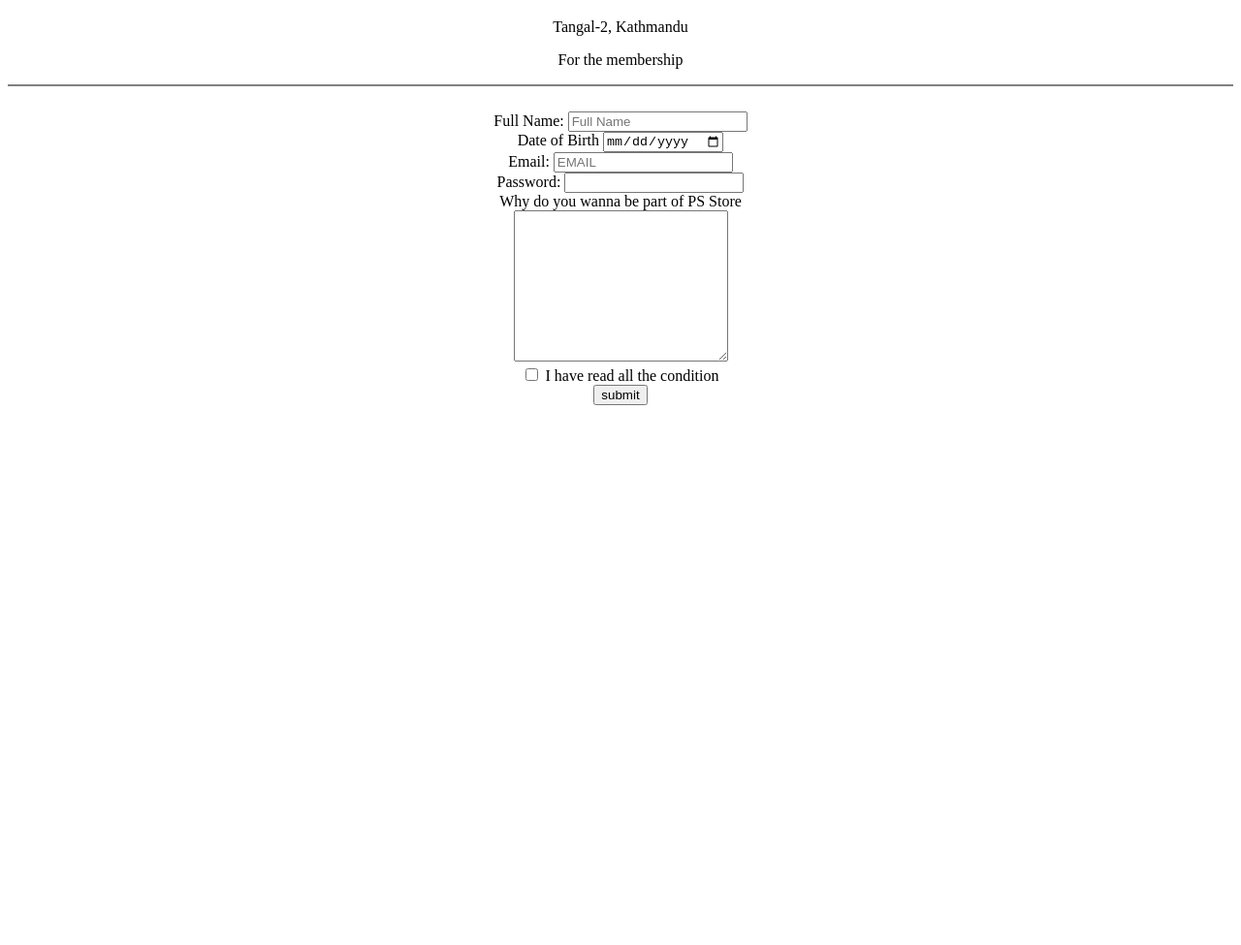
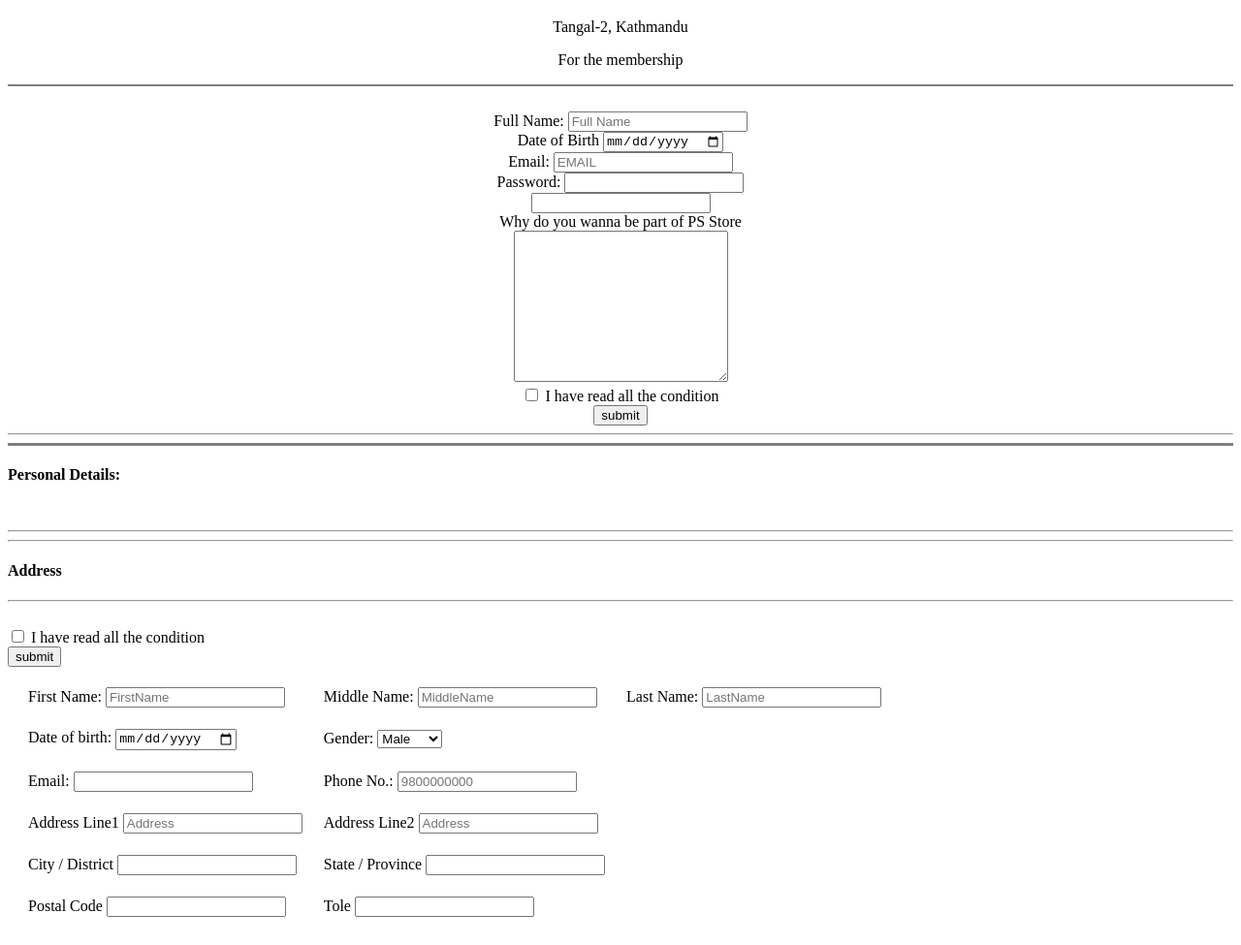
Before and after one commit to din0115/CV, a plain HTML site: page form.html in a window 1280 px wide. Shown: the part 71-1046 px from the top of the page at 97% size. Before the commit the page ends 800 px from the top, so only its background shows below. Drawn offline with Linux system fonts and the light colour scheme.

Commit message:
form create

```diff
--- a/form.html
+++ b/form.html
@@ -1,10 +1,12 @@
 <!DOCTYPE html>
 <html lang="en">
+
 <head>
     <meta charset="UTF-8">
     <meta name="viewport" content="width=device-width, initial-scale=1.0">
     <title>Form</title>
 </head>
+
 <body>
     <hr size="2" noshade>
     <center>
@@ -24,17 +26,108 @@
             <input type="email" placeholder="EMAIL" required /><br>
             <label> Password: </label>
             <input type="password" name="password" ><br>
+            <input type="password" name="password"><br>
 
             <label>Why do you wanna be part of PS Store</label><br>
-            <textarea name="name" rows="10" cols="25" ></textarea>
+            <textarea name="name" rows="10" cols="25"></textarea>
 
 
-            <br><input type="checkbox"required><label for="">  I have read all the condition </label><br>
+            <br><input type="checkbox" required><label for=""> I have read all the condition </label><br>
             <input type="submit" value="submit">
         </form>
     </center>
+    <hr>
+
+    <form action="mailto:prashantshrestha027@gmail.com" method="post" enctype="text/plain">
+        <table cellspacing="20px">
+            <hr size="3px" noshade="">
+            <tr>
+                <h4>Personal Details:</h4><br>
+                <hr>
+                <td>
+                    <label>First Name: </label>
+                    <input type="text" placeholder="FirstName" required>
+                </td>
+                <td>
+                    <label>Middle Name: </label>
+                    <input type="text" placeholder="MiddleName">
+                </td>
+                <td>
+                    <label>Last Name: </label>
+                    <input type="text" placeholder="LastName" required>
+                </td>
+            </tr>
+            <tr>
+                <td>
+                    <label>Date of birth: </label>
+                    <input type="date" required>
+                </td>
+                <td>
+                    <label for="Gender">Gender: </label>
+                    <select>
+                        <option value="Male">Male</option>
+                        <option value="Female">Female</option>
+                        <option value="Other">Other</option>
+                    </select>
+                </td>
+
+            </tr>
+            <tr>
+                <td>
+                    <label>Email: </label>
+                    <input type="email" required>
+                </td>
+                <td>
+                    <label>Phone No.: </label>
+                    <input type="tel" placeholder="9800000000" required>
+                </td>
+            </tr>
+            <hr>
+            <h4>Address</h4>
+            <hr>
+            <tr>
+                <td>
+                    <label>Address Line1</label>
+                    <input type="text" placeholder="Address" required>
+
+                </td>
+                <td>
+                    <lable>Address Line2</lable>
+                    <input type="text" placeholder="Address">
+                </td>
+
+            </tr>
+            <tr>
+                <td>
+                    <label>City / District</label>
+                    <input type="text" required>
+                </td>
+                <td>
+                    <label>State / Province</label>
+                    <input type="text" required>
+
+                </td>
+
+            </tr>
+            <tr>
+                <td>
+                    <label>Postal Code</label>
+                    <input type="number">
+                </td>
+                <td>
+                    <label>Tole</label>
+                    <input type="text">
+                </td>
+            </tr>
+            <br>
+            <input type="checkbox" required><label for=""> I have read all the condition </label>
+            <br>
+            <input type="submit" value="submit">
+        </table>
+    </form>
 
 
 
 </body>
+
 </html>
```
